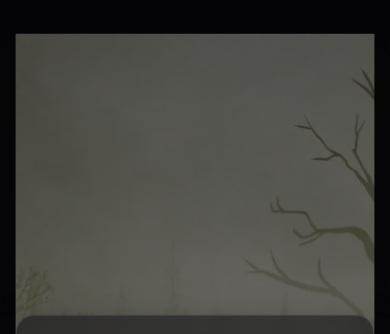
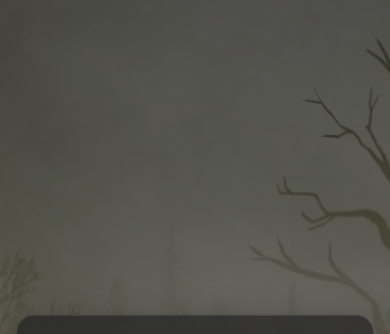
Before and after one commit to bansokikakuhiyama-bit/osara-kappa, a website built with Vite: page index.html in a window 390 px wide. Shown: the top 334 px of the page. Built offline with nearby package versions, Linux system fonts and the light colour scheme.

Commit message:
fix: mobile layout

```diff
--- a/src/style.css
+++ b/src/style.css
@@ -73,7 +73,7 @@ body {
 
 @media (max-width: 480px) {
   .screen__bg {
-    transform: scale(0.92);
+    transform: scale(1);
     transform-origin: center;
   }
 
```
